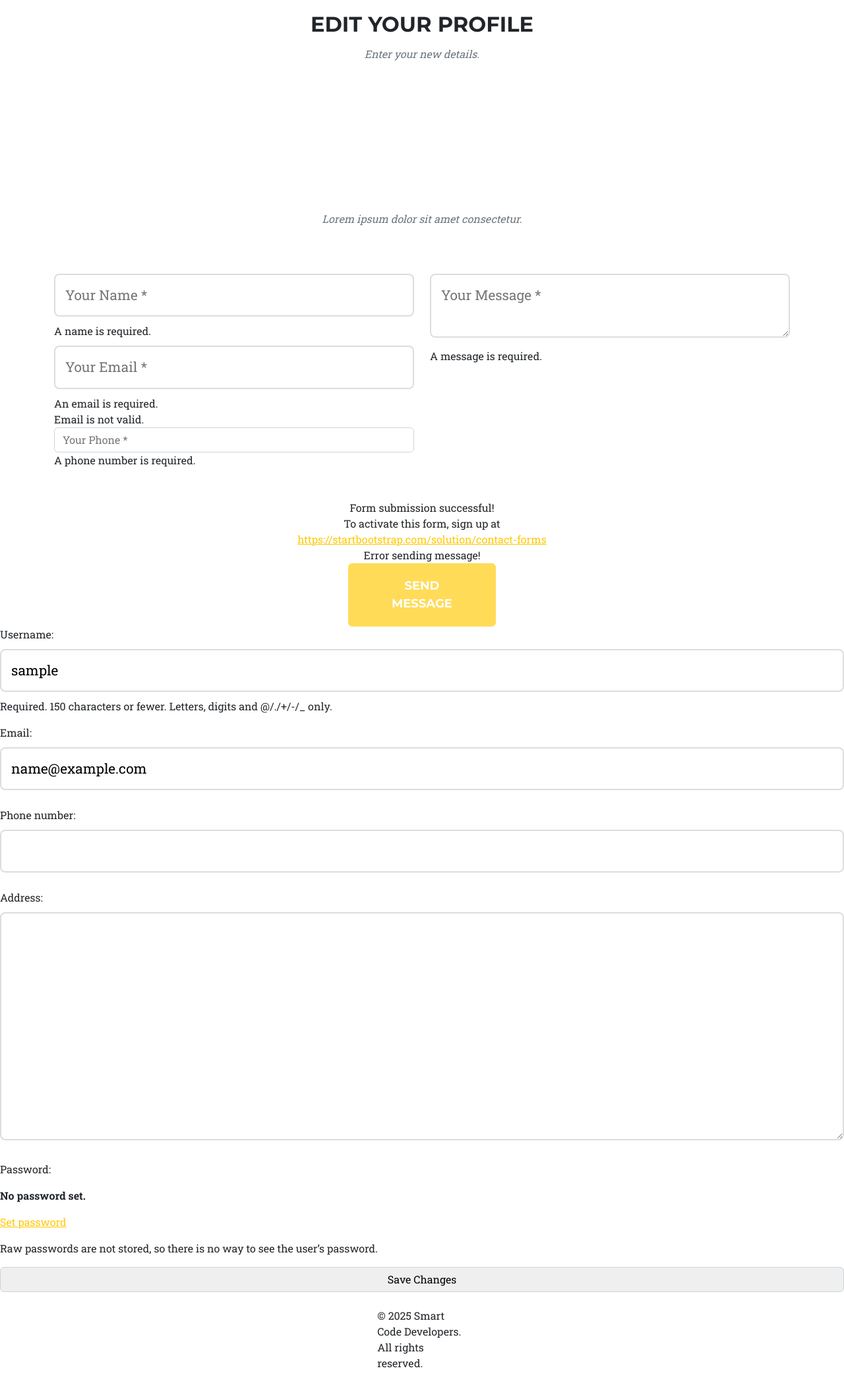
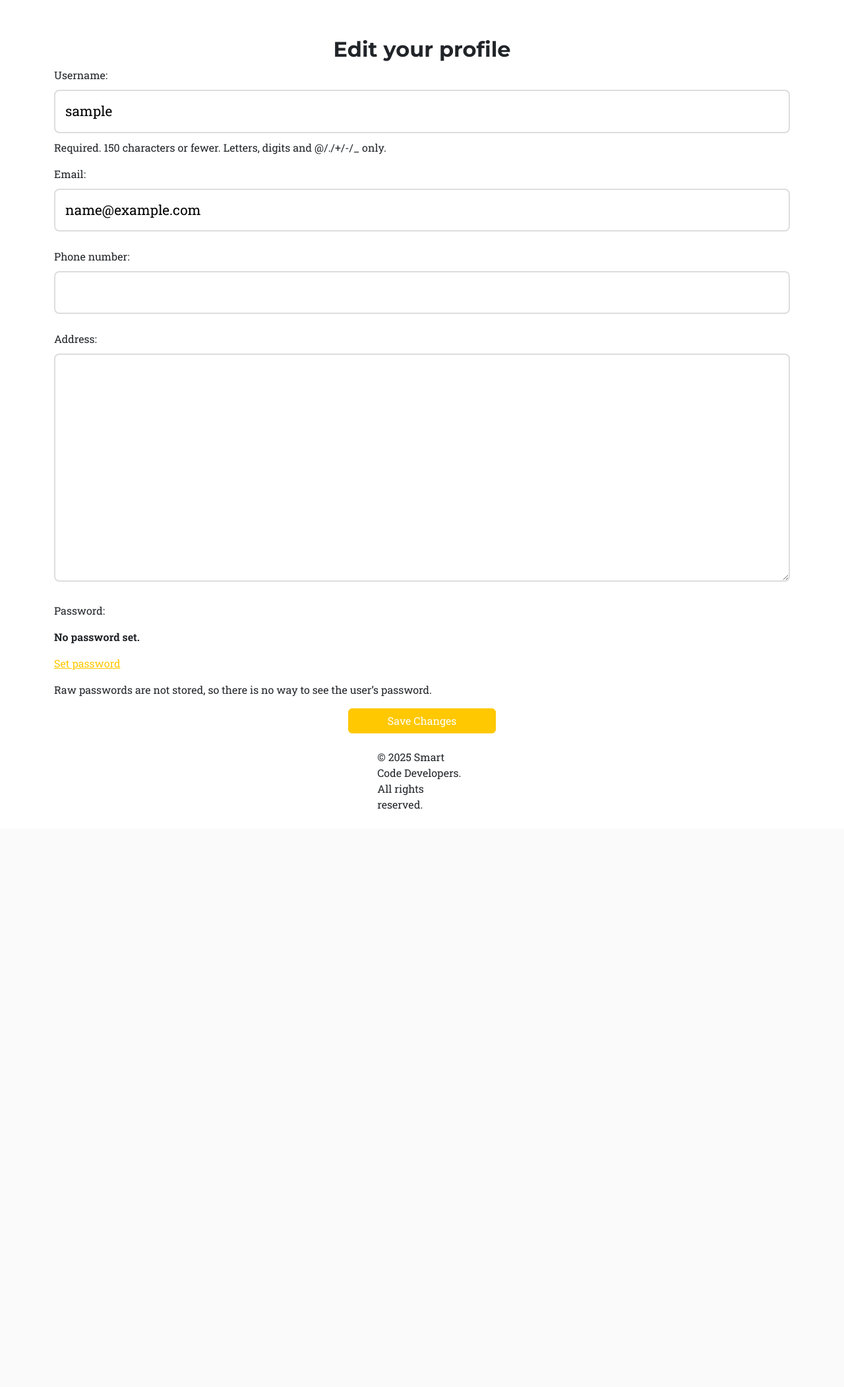
Before and after one commit to infoshareacademy/jpydzr6-smartcode-developers, a Django app: page /edit-profile/ in a window 1280 px wide. Shown: the part 94-2197 px from the top of the page at 66% size. After the commit the page ends 1321 px from the top, so only its background shows below. Run offline with Django 5.2, Linux system fonts and the light colour scheme; the visitor is signed in with stand-in values (Sample User, id 1); some libraries are stand-ins or nearby versions.

Commit message:
template ready

```diff
--- a/DjangoProject/SCD_app/users/templates/registration/edit_profile.html
+++ b/DjangoProject/SCD_app/users/templates/registration/edit_profile.html
@@ -1,93 +1,15 @@
-{% extends 'base_dashboard.html' %}
+{% extends 'base_dashboard.html' %} {% block content %}
 
-
-{% block content %}
-    <section class="page-section" id="devices">
-            <div class="container">
-                <div class="text-center">
-                    <h2 class="section-heading text-uppercase">Edit your profile</h2>
-                    <h3 class="section-subheading text-muted">Enter your new details.</h3>
-                </div>
+<body id="page-top" class="fixed-nav-page">
+	<div class="container text-left">
+		<h2 style="text-align: center">Edit your profile</h2>
+         <form method="post">
+            {% csrf_token %}
+            {{ form.as_p }}
+            <div class="text-center">
+                <button type="submit" class="btn btn-primary mt-3">Save Changes</button>
             </div>
-    </section>
-
-    <section class="page-section" id="contact">
-            <div class="container">
-                <div class="text-center">
-                    <h2 class="section-heading text-uppercase">Contact Us</h2>
-                    <h3 class="section-subheading text-muted">Lorem ipsum dolor sit amet consectetur.</h3>
-                </div>
-                <!-- * * * * * * * * * * * * * * *-->
-                <!-- * * SB Forms Contact Form * *-->
-                <!-- * * * * * * * * * * * * * * *-->
-                <!-- This form is pre-integrated with SB Forms.-->
-                <!-- To make this form functional, sign up at-->
-                <!-- https://startbootstrap.com/solution/contact-forms-->
-                <!-- to get an API token!-->
-                <form id="contactForm" data-sb-form-api-token="API_TOKEN">
-                    <div class="row align-items-stretch mb-5">
-                        <div class="col-md-6">
-                            <div class="form-group">
-                                <!-- Name input-->
-                                <input class="form-control" id="name" type="text" placeholder="Your Name *" data-sb-validations="required" />
-                                <div class="invalid-feedback" data-sb-feedback="name:required">A name is required.</div>
-                            </div>
-                            <div class="form-group">
-                                <!-- Email address input-->
-                                <input class="form-control" id="email" type="email" placeholder="Your Email *" data-sb-validations="required,email" />
-                                <div class="invalid-feedback" data-sb-feedback="email:required">An email is required.</div>
-                                <div class="invalid-feedback" data-sb-feedback="email:email">Email is not valid.</div>
-                            </div>
-                            <div class="form-group mb-md-0">
-                                <!-- Phone number input-->
-                                <input class="form-control" id="phone" type="tel" placeholder="Your Phone *" data-sb-validations="required" />
-                                <div class="invalid-feedback" data-sb-feedback="phone:required">A phone number is required.</div>
-                            </div>
-                        </div>
-                        <div class="col-md-6">
-                            <div class="form-group form-group-textarea mb-md-0">
-                                <!-- Message input-->
-                                <textarea class="form-control" id="message" placeholder="Your Message *" data-sb-validations="required"></textarea>
-                                <div class="invalid-feedback" data-sb-feedback="message:required">A message is required.</div>
-                            </div>
-                        </div>
-                    </div>
-                    <!-- Submit success message-->
-                    <!---->
-                    <!-- This is what your users will see when the form-->
-                    <!-- has successfully submitted-->
-                    <div class="d-none" id="submitSuccessMessage">
-                        <div class="text-center text-white mb-3">
-                            <div class="fw-bolder">Form submission successful!</div>
-                            To activate this form, sign up at
-                            <br />
-                            <a href="https://startbootstrap.com/solution/contact-forms">https://startbootstrap.com/solution/contact-forms</a>
-                        </div>
-                    </div>
-                    <!-- Submit error message-->
-                    <!---->
-                    <!-- This is what your users will see when there is-->
-                    <!-- an error submitting the form-->
-                    <div class="d-none" id="submitErrorMessage"><div class="text-center text-danger mb-3">Error sending message!</div></div>
-                    <!-- Submit Button-->
-                    <div class="text-center"><button class="btn btn-primary btn-xl text-uppercase disabled" id="submitButton" type="submit">Send Message</button></div>
-                </form>
-            </div>
-        </section>
-
-
-
-
-
-
-
-
-
-
-
-  <form method="post">
-    {% csrf_token %}
-    {{ form.as_p }}
-    <button type="submit">Save Changes</button>
-  </form>
+         </form>
+    </div>
+</body>
 {% endblock %}
--- a/DjangoProject/SCD_app/users/views.py
+++ b/DjangoProject/SCD_app/users/views.py
@@ -57,7 +57,7 @@ class ActivateUserView(View):
         user.activation_token = None
         user.save()
         login(request, user)
-        return redirect('home')
+        return redirect('login')
 
 class CustomUserChangeForm(UserChangeForm):
     class Meta:
```
